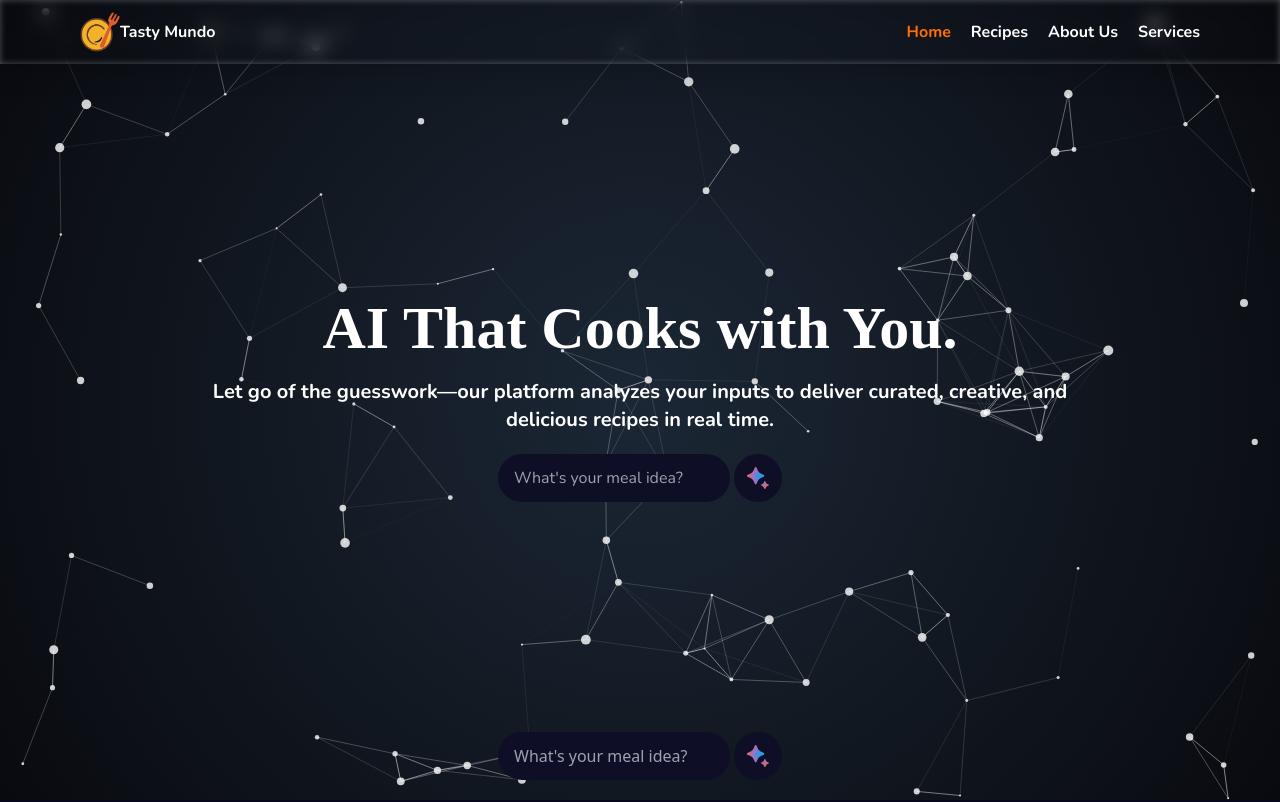
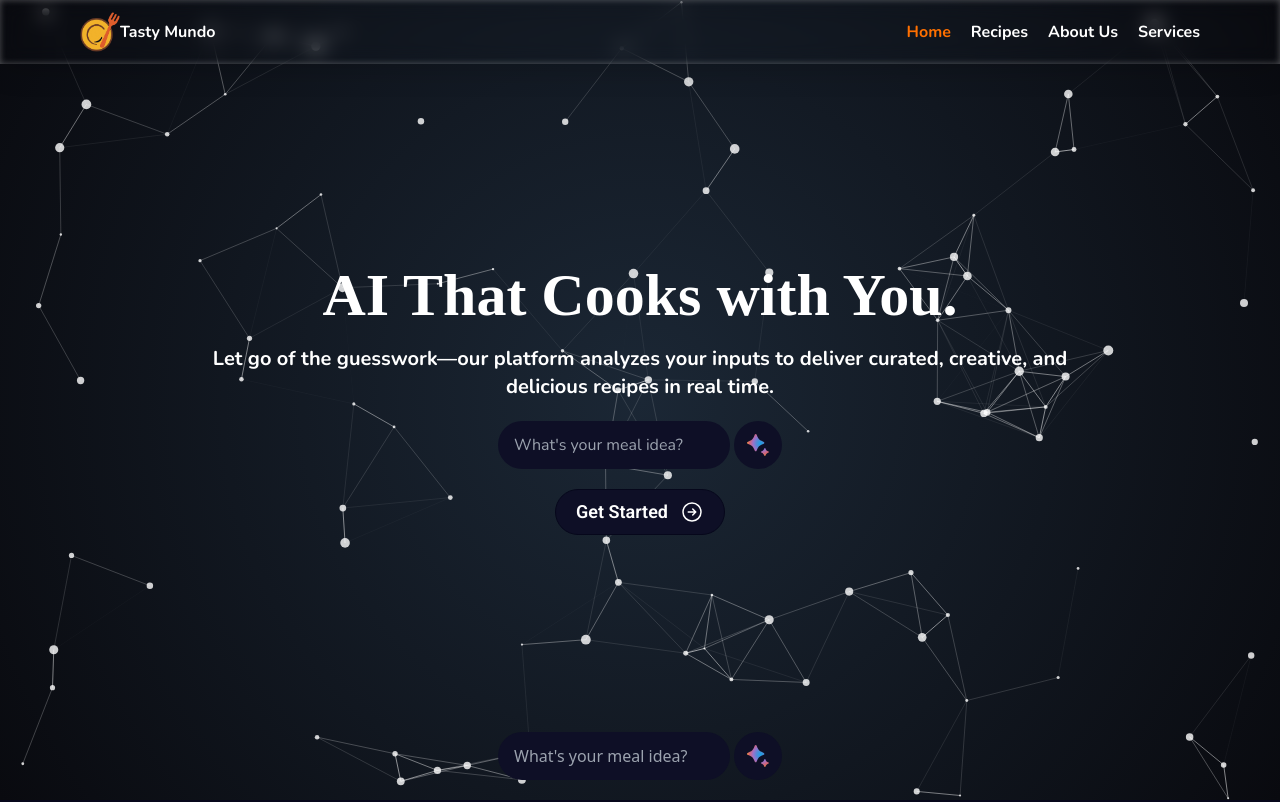
Before and after one commit to AimableUK/Tasty_Mundo, a React (Vite) app: page / in a window 1280 px wide. Shown: the top 802 px of the page. Built offline with nearby package versions, Linux system fonts and the light colour scheme; a web font is replaced by a local one.

Commit message:
Get Started Action SettedUp

```diff
--- a/src/Components/Home/Home.jsx
+++ b/src/Components/Home/Home.jsx
@@ -142,6 +142,23 @@ const Home = () => {
               </svg>
             </button>
           </section>
+          <button className="group outline-none text-lg font-roboto font-semibold flex flex-nowrap items-center hover:scale-x-110 border border-primaryBody hover:border-primaryColor hover:text-primaryColor active:scale-95 gap-3 p-2 rounded-full px-5 bg-[#0e0f26] text-white transform transition-all duration-300 ease-in-out">
+            Get Started
+            <svg
+              xmlns="http://www.w3.org/2000/svg"
+              fill="none"
+              viewBox="0 0 24 24"
+              strokeWidth={1.5}
+              stroke="currentColor"
+              className="size-6 group-hover:rotate-180 transition-all duration-300 ease-out group-hover:text-primaryColor"
+            >
+              <path
+                strokeLinecap="round"
+                strokeLinejoin="round"
+                d="m12.75 15 3-3m0 0-3-3m3 3h-7.5M21 12a9 9 0 1 1-18 0 9 9 0 0 1 18 0Z"
+              />
+            </svg>
+          </button>
         </div>
       </div>
 
```
